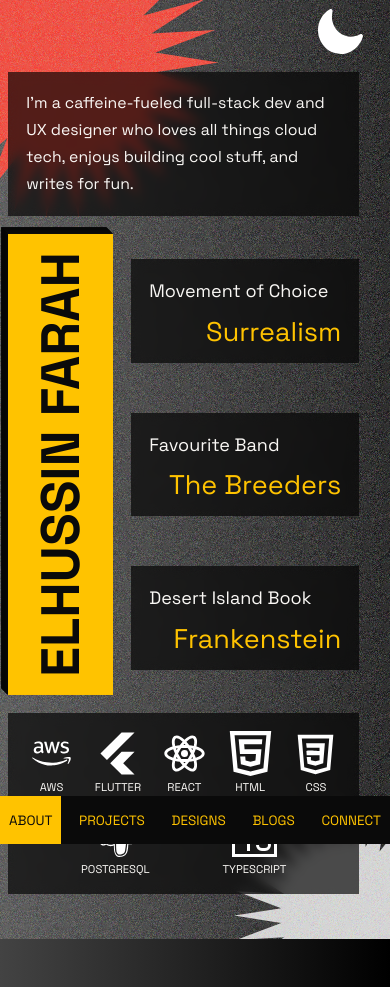
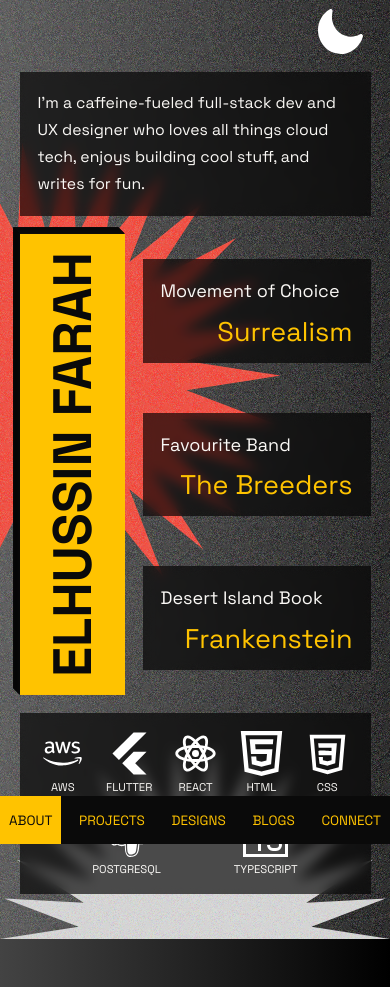
Before and after one commit to huss535/portfolioSite, a React (Vite) app: page /#/ in a window 390 px wide. Built offline with nearby package versions, Linux system fonts and the light colour scheme; no server answers; a web font is replaced by a local one.

Commit message:
MVP mobile design

```diff
--- a/src/App.css
+++ b/src/App.css
@@ -239,8 +239,6 @@ a:hover {
 }
 
 #about-shape-1 {
-
-
     top: 0;
     left: 0;
     width: 80%;
@@ -250,16 +248,10 @@ a:hover {
     clip-path: polygon(100% 50%, 79.84% 53.14%, 98.91% 60.4%, 78.53% 59.27%, 95.68% 70.34%, 75.98% 65%, 90.45% 79.39%, 72.29% 70.07%, 83.46% 87.16%, 67.63% 74.27%, 75% 93.3%, 62.2% 77.41%, 65.45% 97.55%, 56.24% 79.34%, 55.23% 99.73%, 50% 80%, 44.77% 99.73%, 43.76% 79.34%, 34.55% 97.55%, 37.8% 77.41%, 25% 93.3%, 32.37% 74.27%, 16.54% 87.16%, 27.71% 70.07%, 9.55% 79.39%, 24.02% 65%, 4.32% 70.34%, 21.47% 59.27%, 1.09% 60.4%, 20.16% 53.14%, 0% 50%, 20.16% 46.86%, 1.09% 39.6%, 21.47% 40.73%, 4.32% 29.66%, 24.02% 35%, 9.55% 20.61%, 27.71% 29.93%, 16.54% 12.84%, 32.37% 25.73%, 25% 6.7%, 37.8% 22.59%, 34.55% 2.45%, 43.76% 20.66%, 44.77% 0.27%, 50% 20%, 55.23% 0.27%, 56.24% 20.66%, 65.45% 2.45%, 62.2% 22.59%, 75% 6.7%, 67.63% 25.73%, 83.46% 12.84%, 72.29% 29.93%, 90.45% 20.61%, 75.98% 35%, 95.68% 29.66%, 78.53% 40.73%, 98.91% 39.6%, 79.84% 46.86%);
 
 
-
-
     transform: translate(-30%, -30%);
-    /* aspect-ratio: 1;
-    --g: /8.926% 8.926% radial-gradient(#000 calc(71% - 1px), #0000 71%) no-repeat;
-    mask: 100% 50% var(--g), 99.039% 59.755% var(--g), 96.194% 69.134% var(--g), 91.573% 77.779% var(--g), 85.355% 85.355% var(--g), 77.779% 91.573% var(--g), 69.134% 96.194% var(--g), 59.755% 99.039% var(--g), 50% 100% var(--g), 40.245% 99.039% var(--g), 30.866% 96.194% var(--g), 22.221% 91.573% var(--g), 14.645% 85.355% var(--g), 8.427% 77.779% var(--g), 3.806% 69.134% var(--g), 0.961% 59.755% var(--g), 0% 50% var(--g), 0.961% 40.245% var(--g), 3.806% 30.866% var(--g), 8.427% 22.221% var(--g), 14.645% 14.645% var(--g), 22.221% 8.427% var(--g), 30.866% 3.806% var(--g), 40.245% 0.961% var(--g), 50% 0% var(--g), 59.755% 0.961% var(--g), 69.134% 3.806% var(--g), 77.779% 8.427% var(--g), 85.355% 14.645% var(--g), 91.573% 22.221% var(--g), 96.194% 30.866% var(--g), 99.039% 40.245% var(--g), radial-gradient(100% 100%, #000 45.317%, #0000 calc(45.317% + 1px)); */
 
 }
 
-/* HTML: <div class="arc"></div> */
 #about-shape-2 {
     bottom: 0;
     right: -20%;
@@ -342,15 +334,15 @@ a:hover {
 
 #connect-shape-1 {
 
-    top: 50%;
 
-    left: 50%;
-    width: calc(100vw - 55rem);
+    right: 0;
+    bottom: 50%;
+    width: 50%;
 
 
     aspect-ratio: 1;
     clip-path: polygon(100% 50%, 79.84% 53.14%, 98.91% 60.4%, 78.53% 59.27%, 95.68% 70.34%, 75.98% 65%, 90.45% 79.39%, 72.29% 70.07%, 83.46% 87.16%, 67.63% 74.27%, 75% 93.3%, 62.2% 77.41%, 65.45% 97.55%, 56.24% 79.34%, 55.23% 99.73%, 50% 80%, 44.77% 99.73%, 43.76% 79.34%, 34.55% 97.55%, 37.8% 77.41%, 25% 93.3%, 32.37% 74.27%, 16.54% 87.16%, 27.71% 70.07%, 9.55% 79.39%, 24.02% 65%, 4.32% 70.34%, 21.47% 59.27%, 1.09% 60.4%, 20.16% 53.14%, 0% 50%, 20.16% 46.86%, 1.09% 39.6%, 21.47% 40.73%, 4.32% 29.66%, 24.02% 35%, 9.55% 20.61%, 27.71% 29.93%, 16.54% 12.84%, 32.37% 25.73%, 25% 6.7%, 37.8% 22.59%, 34.55% 2.45%, 43.76% 20.66%, 44.77% 0.27%, 50% 20%, 55.23% 0.27%, 56.24% 20.66%, 65.45% 2.45%, 62.2% 22.59%, 75% 6.7%, 67.63% 25.73%, 83.46% 12.84%, 72.29% 29.93%, 90.45% 20.61%, 75.98% 35%, 95.68% 29.66%, 78.53% 40.73%, 98.91% 39.6%, 79.84% 46.86%);
-    transform: translate(0, -50%);
+    transform: translate(0, 50%);
 
 
 
@@ -359,9 +351,9 @@ a:hover {
 }
 
 #connect-shape-2 {
-    top: -50%;
+    top: -20%;
     left: -30%;
-    width: calc(100vw - 30rem);
+    width: 70%;
     background-color: var(--shape-color-secondary);
 
     aspect-ratio: 1;
@@ -964,20 +956,12 @@ body {
     .page-margins {
         margin-top: 8rem;
         margin-left: 0rem;
+        margin-right: 0rem;
         margin-bottom: 5rem
     }
 
     .nav-bar {
-        /* position: absolute;
-        bottom: 0;
-        left: 0;
-        right: 0;
-        gap: 0;
-        text-align: center;
 
-        background-color: transparent; */
-        /*         clip-path: polygon(0 0, 100% 0, 100% 0%, 0 100%);
- */
         display: none;
     }
 
@@ -986,8 +970,39 @@ body {
         height: 100%;
         padding-block: 1.75rem;
         font-size: 1.5rem;
-        /*   padding-inline: 1.5rem */
+
     }
+
+    #about-shape-1 {
+        top: 40%;
+        left: 0;
+        right: 0;
+        width: 120%;
+
+
+        aspect-ratio: 1;
+        clip-path: polygon(100% 50%, 79.84% 53.14%, 98.91% 60.4%, 78.53% 59.27%, 95.68% 70.34%, 75.98% 65%, 90.45% 79.39%, 72.29% 70.07%, 83.46% 87.16%, 67.63% 74.27%, 75% 93.3%, 62.2% 77.41%, 65.45% 97.55%, 56.24% 79.34%, 55.23% 99.73%, 50% 80%, 44.77% 99.73%, 43.76% 79.34%, 34.55% 97.55%, 37.8% 77.41%, 25% 93.3%, 32.37% 74.27%, 16.54% 87.16%, 27.71% 70.07%, 9.55% 79.39%, 24.02% 65%, 4.32% 70.34%, 21.47% 59.27%, 1.09% 60.4%, 20.16% 53.14%, 0% 50%, 20.16% 46.86%, 1.09% 39.6%, 21.47% 40.73%, 4.32% 29.66%, 24.02% 35%, 9.55% 20.61%, 27.71% 29.93%, 16.54% 12.84%, 32.37% 25.73%, 25% 6.7%, 37.8% 22.59%, 34.55% 2.45%, 43.76% 20.66%, 44.77% 0.27%, 50% 20%, 55.23% 0.27%, 56.24% 20.66%, 65.45% 2.45%, 62.2% 22.59%, 75% 6.7%, 67.63% 25.73%, 83.46% 12.84%, 72.29% 29.93%, 90.45% 20.61%, 75.98% 35%, 95.68% 29.66%, 78.53% 40.73%, 98.91% 39.6%, 79.84% 46.86%);
+
+
+        transform: translate(-40%, -50%);
+
+    }
+
+    #about-shape-2 {
+        bottom: 0;
+        right: 0;
+        width: 100%;
+        background-color: var(--shape-color-secondary);
+        transform: translate(0, 50%);
+        aspect-ratio: 1;
+        clip-path: polygon(100% 50%, 79.84% 53.14%, 98.91% 60.4%, 78.53% 59.27%, 95.68% 70.34%, 75.98% 65%, 90.45% 79.39%, 72.29% 70.07%, 83.46% 87.16%, 67.63% 74.27%, 75% 93.3%, 62.2% 77.41%, 65.45% 97.55%, 56.24% 79.34%, 55.23% 99.73%, 50% 80%, 44.77% 99.73%, 43.76% 79.34%, 34.55% 97.55%, 37.8% 77.41%, 25% 93.3%, 32.37% 74.27%, 16.54% 87.16%, 27.71% 70.07%, 9.55% 79.39%, 24.02% 65%, 4.32% 70.34%, 21.47% 59.27%, 1.09% 60.4%, 20.16% 53.14%, 0% 50%, 20.16% 46.86%, 1.09% 39.6%, 21.47% 40.73%, 4.32% 29.66%, 24.02% 35%, 9.55% 20.61%, 27.71% 29.93%, 16.54% 12.84%, 32.37% 25.73%, 25% 6.7%, 37.8% 22.59%, 34.55% 2.45%, 43.76% 20.66%, 44.77% 0.27%, 50% 20%, 55.23% 0.27%, 56.24% 20.66%, 65.45% 2.45%, 62.2% 22.59%, 75% 6.7%, 67.63% 25.73%, 83.46% 12.84%, 72.29% 29.93%, 90.45% 20.61%, 75.98% 35%, 95.68% 29.66%, 78.53% 40.73%, 98.91% 39.6%, 79.84% 46.86%);
+
+
+
+
+    }
+
+
 
     #aboutme-page {
         grid-template-rows: auto auto auto auto auto;
@@ -997,6 +1012,36 @@ body {
             "name favourites-section favourites-section"
             "skills skills skills"
     }
+
+    #connect-shape-1 {
+
+
+        left: -15%;
+        bottom: 10%;
+        width: 130%;
+
+        background-color: var(--shape-color);
+        aspect-ratio: 1;
+        clip-path: polygon(100% 50%, 79.84% 53.14%, 98.91% 60.4%, 78.53% 59.27%, 95.68% 70.34%, 75.98% 65%, 90.45% 79.39%, 72.29% 70.07%, 83.46% 87.16%, 67.63% 74.27%, 75% 93.3%, 62.2% 77.41%, 65.45% 97.55%, 56.24% 79.34%, 55.23% 99.73%, 50% 80%, 44.77% 99.73%, 43.76% 79.34%, 34.55% 97.55%, 37.8% 77.41%, 25% 93.3%, 32.37% 74.27%, 16.54% 87.16%, 27.71% 70.07%, 9.55% 79.39%, 24.02% 65%, 4.32% 70.34%, 21.47% 59.27%, 1.09% 60.4%, 20.16% 53.14%, 0% 50%, 20.16% 46.86%, 1.09% 39.6%, 21.47% 40.73%, 4.32% 29.66%, 24.02% 35%, 9.55% 20.61%, 27.71% 29.93%, 16.54% 12.84%, 32.37% 25.73%, 25% 6.7%, 37.8% 22.59%, 34.55% 2.45%, 43.76% 20.66%, 44.77% 0.27%, 50% 20%, 55.23% 0.27%, 56.24% 20.66%, 65.45% 2.45%, 62.2% 22.59%, 75% 6.7%, 67.63% 25.73%, 83.46% 12.84%, 72.29% 29.93%, 90.45% 20.61%, 75.98% 35%, 95.68% 29.66%, 78.53% 40.73%, 98.91% 39.6%, 79.84% 46.86%);
+        /*  transform: translate(0, 50%); */
+
+
+
+
+
+    }
+
+    #connect-shape-2 {
+        top: -20%;
+        left: -30%;
+        width: 100%;
+
+        background-color: var(--shape-color-secondary);
+        aspect-ratio: 1;
+        clip-path: polygon(100% 50%, 79.84% 53.14%, 98.91% 60.4%, 78.53% 59.27%, 95.68% 70.34%, 75.98% 65%, 90.45% 79.39%, 72.29% 70.07%, 83.46% 87.16%, 67.63% 74.27%, 75% 93.3%, 62.2% 77.41%, 65.45% 97.55%, 56.24% 79.34%, 55.23% 99.73%, 50% 80%, 44.77% 99.73%, 43.76% 79.34%, 34.55% 97.55%, 37.8% 77.41%, 25% 93.3%, 32.37% 74.27%, 16.54% 87.16%, 27.71% 70.07%, 9.55% 79.39%, 24.02% 65%, 4.32% 70.34%, 21.47% 59.27%, 1.09% 60.4%, 20.16% 53.14%, 0% 50%, 20.16% 46.86%, 1.09% 39.6%, 21.47% 40.73%, 4.32% 29.66%, 24.02% 35%, 9.55% 20.61%, 27.71% 29.93%, 16.54% 12.84%, 32.37% 25.73%, 25% 6.7%, 37.8% 22.59%, 34.55% 2.45%, 43.76% 20.66%, 44.77% 0.27%, 50% 20%, 55.23% 0.27%, 56.24% 20.66%, 65.45% 2.45%, 62.2% 22.59%, 75% 6.7%, 67.63% 25.73%, 83.46% 12.84%, 72.29% 29.93%, 90.45% 20.61%, 75.98% 35%, 95.68% 29.66%, 78.53% 40.73%, 98.91% 39.6%, 79.84% 46.86%);
+
+    }
+
 
     #blogs-page {
         grid-template-columns: 1fr;
@@ -1132,7 +1177,7 @@ body {
     grid-template-columns: repeat(1, 1fr);
     justify-content: center;
     align-items: center;
-    width: 95%;
+    width: 80%;
     gap: 4rem;
     min-height: 100vh
 }
@@ -1145,7 +1190,7 @@ body {
     align-items: center;
     justify-content: center;
 
-    width: 65%;
+    width: 100%;
     transition: transform 0.35s ease-in-out;
 }
 
```
